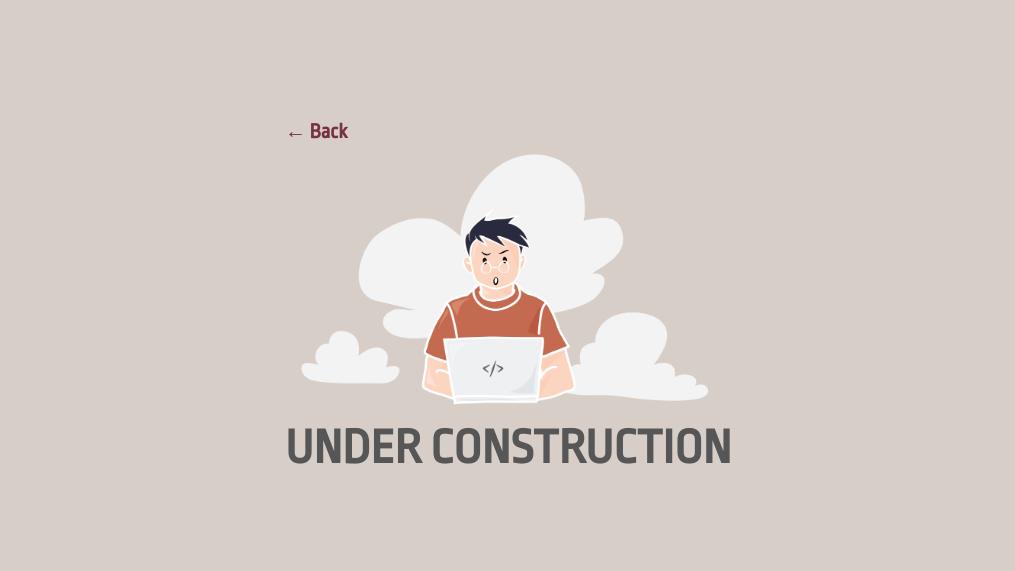
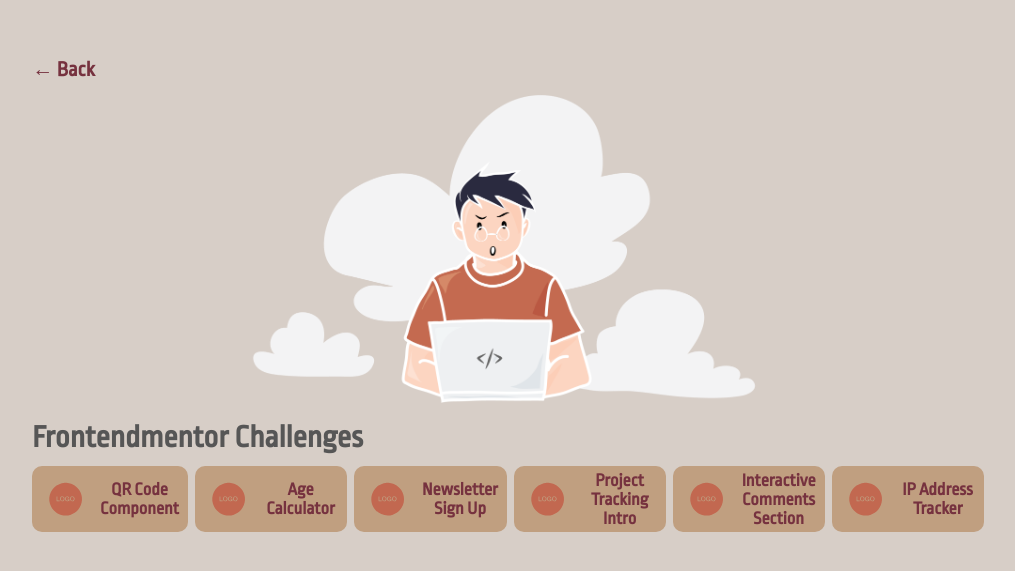
Before and after one commit to mauricevalerio/portfolio, a React (Vite) app: page /frontendmentor in a window 1280 px wide. Shown: the part 101-672 px from the top of the page, without its empty margins (132-1147 px from the left). Built offline with nearby package versions, Linux system fonts and the light colour scheme.

Commit message:
Added frontendmentor projects

```diff
--- a/src/data.js
+++ b/src/data.js
@@ -42,7 +42,6 @@
 import LogoPlaceholder from './assets/project-item-icons/logo-placeholder.svg'
 
 export const scrimbaSolo = [
-
     {
         name: 'Hometown',
         icon: LogoPlaceholder,
@@ -117,6 +116,39 @@
         name: 'Quizzical',
         icon: quizzical,
         link: 'https://qu1zz1cal.netlify.app/'
+    },
+]
+
+export const frontendmentorProjects = [
+    {
+        name: 'QR Code Component',
+        icon: LogoPlaceholder,
+        link: 'https://frontendmentor-quick-response-code.netlify.app/'
+    },
+    {
+        name: 'Age Calculator',
+        icon: LogoPlaceholder,
+        link: 'https://howyoungareyou.netlify.app/'
+    },
+    {
+        name: 'Newsletter Sign Up',
+        icon: LogoPlaceholder,
+        link: 'https://newsletter-spammer.netlify.app/'
+    },
+    {
+        name: 'Project Tracking Intro',
+        icon: LogoPlaceholder,
+        link: 'https://project-tracker-intro.netlify.app/'
+    },
+    {
+        name: 'Interactive Comments Section',
+        icon: LogoPlaceholder,
+        link: 'https://interactive-social-media-comments.netlify.app/'
+    },
+    {
+        name: 'IP Address Tracker',
+        icon: LogoPlaceholder,
+        link: 'https://trackingip.netlify.app/'
     },
 ]
 
--- a/src/index.css
+++ b/src/index.css
@@ -29,7 +29,7 @@
   padding: 0;
 }
 
-.social-container, .skill-container, .scrimba-container, .project-container {
+.social-container, .skill-container, .project-list, .project-container {
   display: flex;
   row-gap: 0.5em;
   column-gap: 0.4em;
@@ -37,7 +37,7 @@
   margin: 0.5em 0;
 }
 
-.skill-container .skill-item, .scrimba-container .scrimba-item, .project-container .project-item {
+.skill-container .skill-item, .project-list .list-item, .project-container .project-item {
   display: flex;
   align-items: center;
   column-gap: 0.5em;
@@ -61,6 +61,7 @@
   margin: 0 auto;
 }
 
+.frontendmentor,
 .home,
 .scrimba {
   animation: fade-in 2s;
@@ -132,15 +133,15 @@
   width: 15px;
 }
 
-.scrimba-container .scrimba-item {
+.project-list .list-item {
   transition: all 0.2s;
   text-align: center;
   flex: 1;
 }
-.scrimba-container .scrimba-item:hover {
+.project-list .list-item:hover {
   transform: scale(1.05);
 }
-.scrimba-container .scrimba-item img {
+.project-list .list-item img {
   width: 50px;
 }
 
--- a/src/pages/Frontendmentor.jsx
+++ b/src/pages/Frontendmentor.jsx
@@ -1,10 +1,21 @@
 import BackButton from '../components/BackButton'
+import { frontendmentorProjects } from '../data'
 
 export default function Frontendmentor() {
+    const frontendmentorElements = frontendmentorProjects.map((item, index) => (
+        <div key={index} className='list-item'>
+            <img src={item.icon} alt={`${item.name} logo`} />
+            <a href={item.link} target='_blank'>{item.name}</a>
+        </div>
+    ))
+
     return (
-        <>
+        <section className='frontendmentor'>
             <BackButton />
-            <h1>UNDER CONSTRUCTION</h1>
-        </>
+            <h2>Frontendmentor Challenges</h2>
+            <div className='project-list'>
+                {frontendmentorElements}
+            </div>
+        </section>
     )
 }
--- a/src/pages/Scrimba.jsx
+++ b/src/pages/Scrimba.jsx
@@ -1,21 +1,19 @@
 import BackButton from '../components/BackButton'
-import GitHub from '../assets/social-icons/github.svg'
 import { scrimbaSolo } from '../data'
 
 export default function Scrimba() {
     const scrimbaSoloElements = scrimbaSolo.map((item, index) => (
-        <div key={index} className='scrimba-item'>
+        <div key={index} className='list-item'>
             <img src={item.icon} alt={`${item.name} logo`} />
             <a href={item.link} target='_blank'>{item.name}</a>
         </div>
-
     ))
 
     return (
         <section className='scrimba'>
             <BackButton />
             <h2>Solo Projects</h2>
-            <div className='scrimba-container'>
+            <div className='project-list'>
                 {scrimbaSoloElements}
             </div>
         </section>
--- a/src/scss/index.scss
+++ b/src/scss/index.scss
@@ -21,6 +21,7 @@
     margin: 0 auto;
 }
 
+.frontendmentor,
 .home,
 .scrimba {
     animation: fade-in 2s;
@@ -96,10 +97,10 @@
     }
 }
 
-.scrimba-container {
+.project-list {
     @extend %flex-container;
 
-    .scrimba-item {
+    .list-item {
         @extend %flex-item;
         transition: all .2s;
         text-align: center;
```
Also changed, not shown: 1 other file (tests, documents, lock files or other folders).
